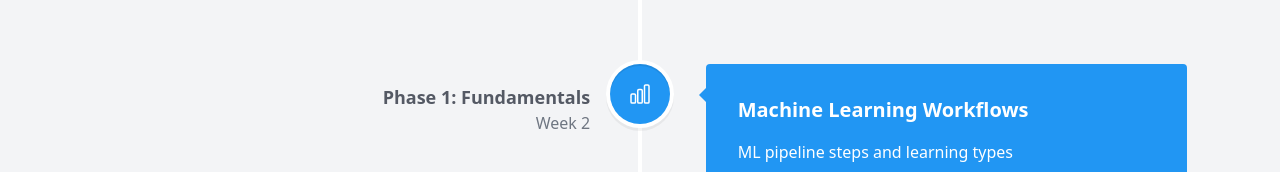
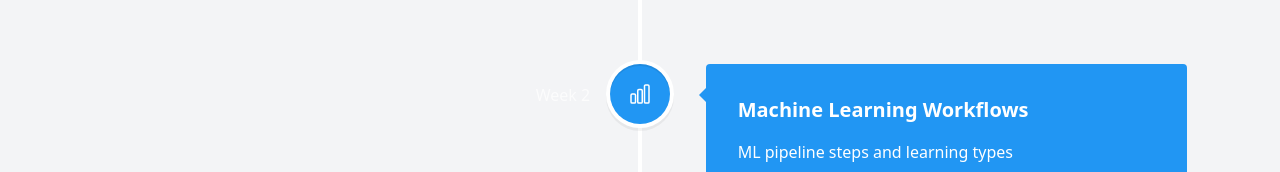
Before and after one commit to hvega6/AI-ML-DL-roadmap, a React (Vite) app in the folder frontend/: page /curriculum in a window 1280 px wide. Shown: the part 780-952 px from the top of the page. Built offline with nearby package versions, Linux system fonts and the light colour scheme; no server answers.

Commit message:
Update Curriculum.tsx

```diff
--- a/frontend/src/views/Curriculum.tsx
+++ b/frontend/src/views/Curriculum.tsx
@@ -206,12 +206,7 @@ const Curriculum: React.FC = () => {
                 padding: '2rem'
               }}
               contentArrowStyle={{ borderRight: '7px solid rgb(33, 150, 243)' }}
-              date={
-                <div>
-                  <span className="text-lg font-bold text-gray-900 dark:text-white block">{topic.phase}</span>
-                  <span className="text-md text-gray-700 dark:text-gray-300">{topic.date}</span>
-                </div>
-              }
+              date={`Week ${topic.weekNumber}`}
               iconStyle={{ background: 'rgb(33, 150, 243)', color: '#fff' }}
               icon={topic.icon}
             >
```
